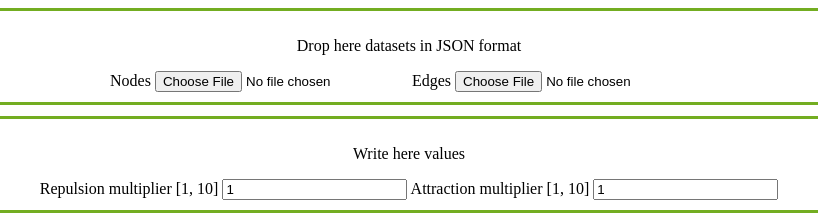
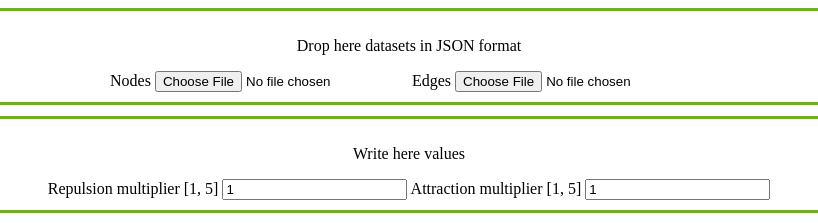
Before and after one commit to thanh-guong/k-pop-infovis, a plain HTML site: page index.html in a window 1280 px wide. Shown: the top 223 px of the page, 244-1062 px from the left. Drawn offline with nearby package versions, Linux system fonts and the light colour scheme.

Commit message:
Lowered multiplier upper bound
Performance

```diff
--- a/index.html
+++ b/index.html
@@ -23,11 +23,11 @@
         <div class="values-container">
             <p>Write here values</p>
 
-            <label for="repulsionMultiplier">Repulsion multiplier [1, 10]</label>
-            <input name="values" id="repulsionMultiplier" type="number" max="10" value="1">
+            <label for="repulsionMultiplier">Repulsion multiplier [1, 5]</label>
+            <input name="values" id="repulsionMultiplier" type="number" max="5" value="1">
 
-            <label for="attractionMultiplier">Attraction multiplier [1, 10]</label>
-            <input name="values" id="attractionMultiplier" type="number" max="10" value="1">
+            <label for="attractionMultiplier">Attraction multiplier [1, 5]</label>
+            <input name="values" id="attractionMultiplier" type="number" max="5" value="1">
         </div>
 
         <div class="buttons-container">
```
